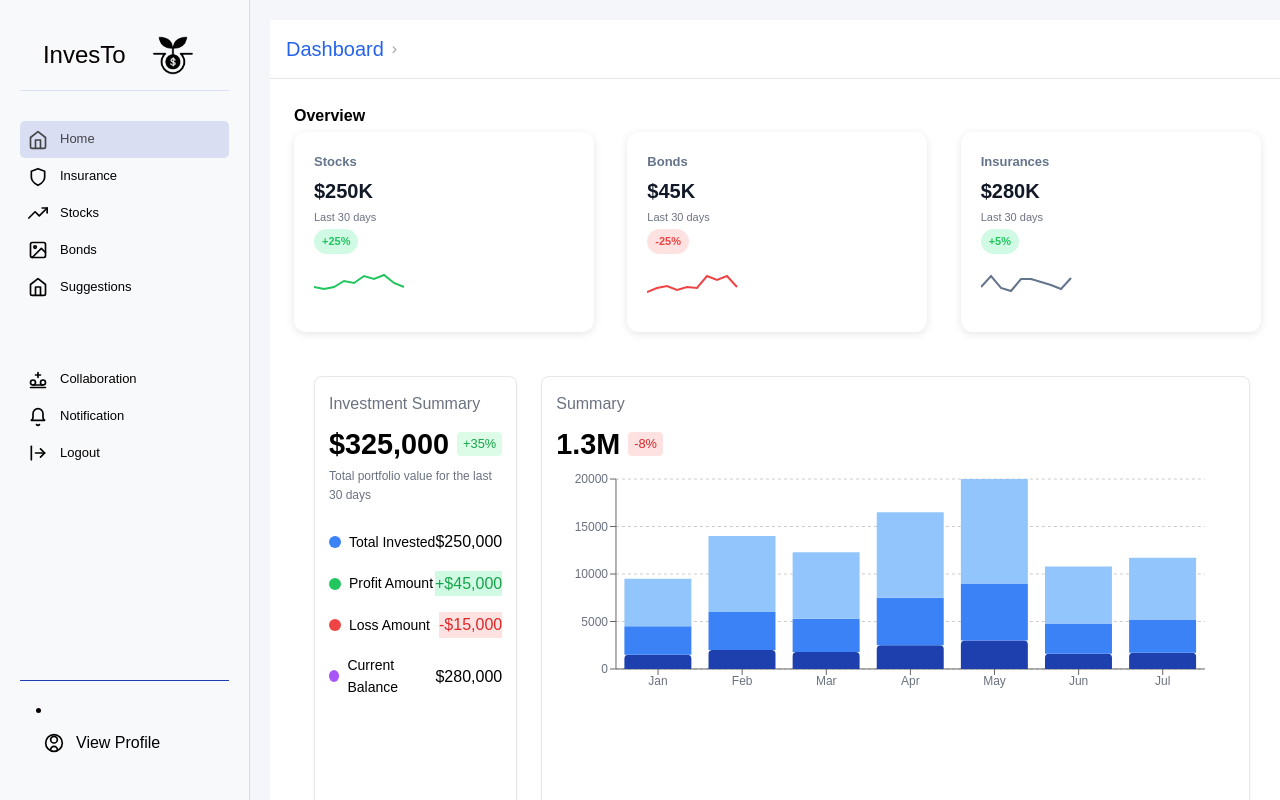
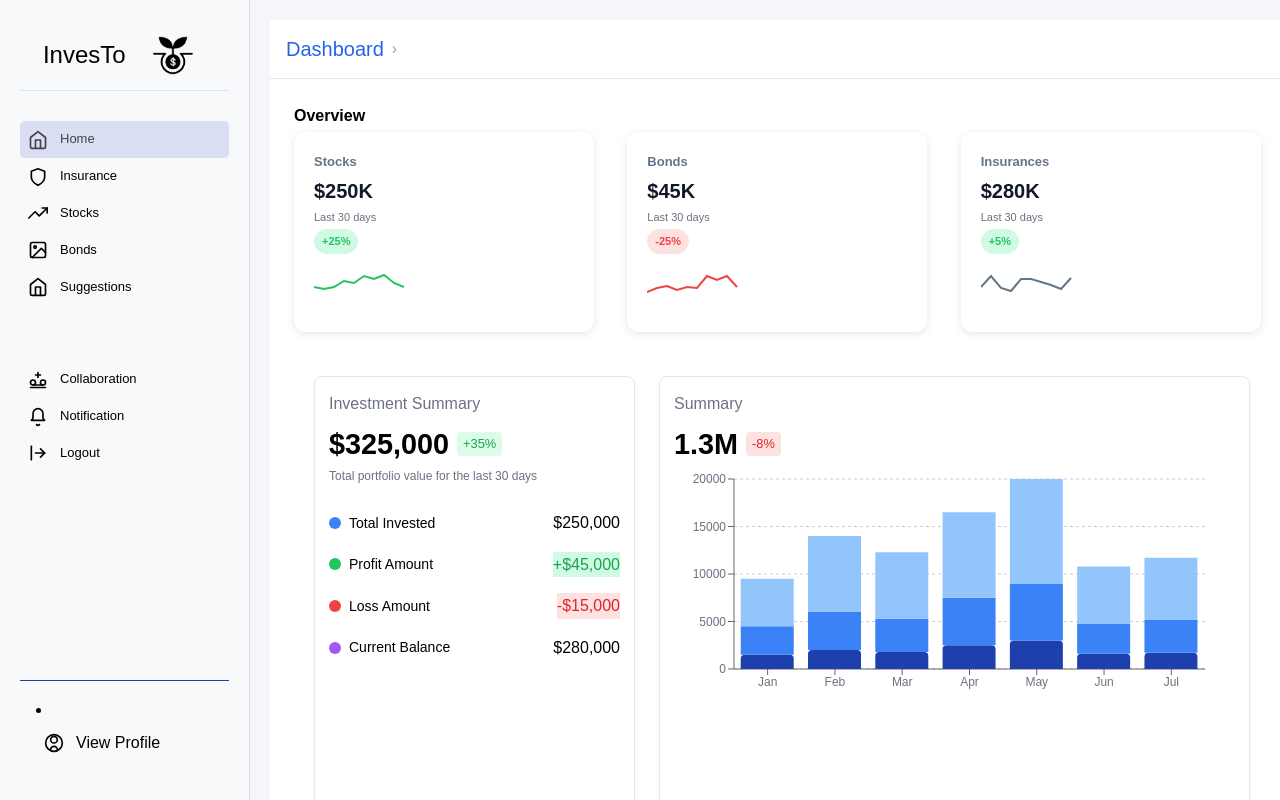
Before and after one commit to rujutamedhi/InvesTo, a React (Vite) app in the folder my-app/: page /dashboard in a window 1280 px wide. Shown: the top 800 px of the page. Built offline with nearby package versions, Linux system fonts and the light colour scheme.

Commit message:
insurance route

```diff
--- a/my-app/src/App.jsx
+++ b/my-app/src/App.jsx
@@ -14,6 +14,7 @@ import Collabform from "./components/CollabForm";
 import Buyform from "./components/buyform";
 import Suggestions from "./components/Suggestion";
 import { WalletProvider } from "./context/WalletContext";
+import Insurance from "./components/Insurance";
 
 function Layout() {
   const location = useLocation();
@@ -38,6 +39,7 @@ function Layout() {
             <Route path="/suggestion" element={<Suggestions />} />
             <Route path="/collabform" element={<Collabform />} />
             <Route path="/buyform" element={<Buyform />} />
+            <Route path="/insurance" element={<Insurance />} />
           </Routes>
         </AuthProvider>
         </WalletProvider>
--- a/my-app/src/components/InvestmentSummary.jsx
+++ b/my-app/src/components/InvestmentSummary.jsx
@@ -4,7 +4,7 @@ import "../styles/investmentsummary.css"
 
 export default function InvestmentSummary() {
   return (
-    <div className="investment-summary">
+    <div className="investment-summaryy">
       <div className="investment-summary-header">
         <div>
           <h3 className="investment-summary-title">Investment Summary</h3>
--- a/my-app/src/components/Sidebar.jsx
+++ b/my-app/src/components/Sidebar.jsx
@@ -23,8 +23,9 @@ export default function Sidebar() {
           <Link to="/dashboard">
           <NavItem icon={HomeIcon()} label="Home" active={true}  />
           </Link>
-
+          <Link to="/insurance">
           <NavItem icon={InsuranceIcon()} label="Insurance" className="nav-item" />
+          </Link>
           <Link to="/stock-list">
             <NavItem icon={<StocksIcon />} label="Stocks" className="nav-item" />
           </Link>
--- a/my-app/src/styles/investmentsummary.css
+++ b/my-app/src/styles/investmentsummary.css
@@ -1,10 +1,11 @@
 /* Investment Summary Styles */
-.investment-summary {
+.investment-summaryy {
     background-color: white;
     border-radius: 8px;
     border: 1px solid #e5e7eb;
     padding: 14px;
     box-shadow: 0 1px 3px rgba(0, 0, 0, 0.05);
+    width: 500px;
   }
 
   .investment-summary-header {
```
